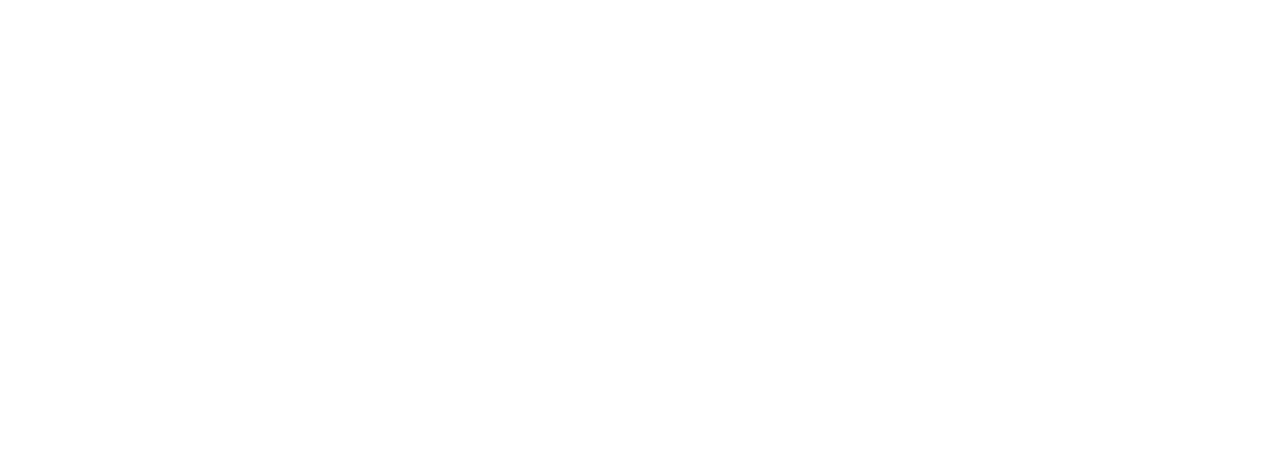
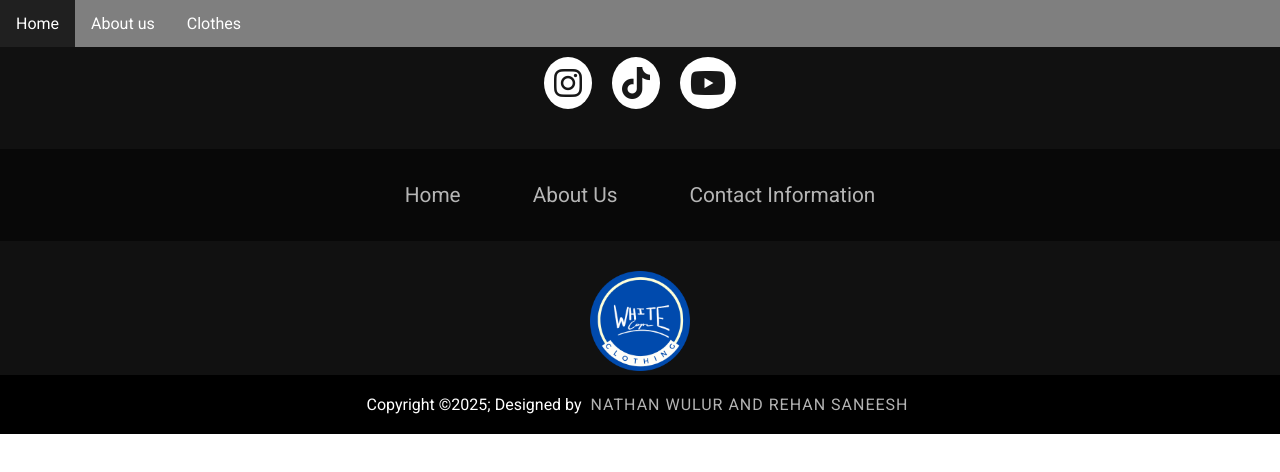
Before and after one commit to NathanWulur623/6th-period-isp-white-caps-clothing-main, a plain HTML site: page 6th-period-isp-white-caps-clothing-main/Mens.html in a window 1280 px wide. Drawn offline with Linux system fonts and the light colour scheme.

Commit message:
Styled the footer

```diff
--- a/6th-period-isp-white-caps-clothing-main/Mens.html
+++ b/6th-period-isp-white-caps-clothing-main/Mens.html
@@ -0,0 +1,52 @@
+<!DOCTYPE html>
+<html lang="en">
+    <head>
+        <meta charset="UTF-8"
+        <meta name="viewport" content="width=device-width, inital-scale=1.0">
+        <link rel="stylesheet" href="theStyle.css">
+        <link rel="stylesheet" href="https://cdnjs.cloudflare.com/ajax/libs/font-awesome/6.7.2/css/all.min.css"
+        integrity="sha512-Evv84Mr4kqVGRNSgIGL/F/aIDqQb7xQ2vcrdIwxfjThSH8CSR7PBEakCr51Ck+w+/U6swU2Im1vVX0SVk9ABhg=="
+        crossorigin="anonymous" referrerpolicy="no-referrer" />
+        <title>White Caps Clothing</title>
+    </head>
+  <body>
+    <div class="video.background">
+        <ul>
+            <li><a href="WebsiteDesign.html">Home</a></li>
+            <li><a href="NewAboutUs.html">About us</a></li>
+            <li class="dropdown">
+              <a href="javascript:void(0)" class="dropbtn">Clothes</a>
+              <div class="dropdown-content">
+                <a href="Mens.html">Mens</a>
+                <a href="Womens.html">Womens</a>
+                <a href="Caps.html">Caps</a>
+              </div>
+            </li>
+          </ul>
+          </div>
+
+  <footer>
+    <div class="footerContainer">
+      <div class="socialIcons">
+          <a href="https://www.instagram.com/whitecapsclothing?igsh=bHYxdnh6M3ZuZ3h4"><i class="fa-brands fa-instagram"></i></a>
+          <a href="https://www.instagram.com/whitecapsclothing?igsh=bHYxdnh6M3ZuZ3h4"><i class="fa-brands fa-tiktok"></i></a>
+          <a href="https://www.instagram.com/whitecapsclothing?igsh=bHYxdnh6M3ZuZ3h4"><i class="fa-brands fa-youtube"></i></a>
+      </div>
+      <div class="footerNav">
+          <ul>
+            <li><a href="WebsiteDesign.html">Home</a></li>
+            <li><a href="NewAboutUs.html">About Us</a></li>
+            <li><a href="">Contact Information</a></li>
+          </ul>
+      </div>
+      <div class="circlelogo" align="center">
+        <img src="White Caps Images/WhiteCapsCircleLogo.png" height="100px" width="100px">
+      </div>
+
+      <div class="footerBottom">
+        <p>Copyright &copy;2025; Designed by <span class="designer">Nathan Wulur and Rehan Saneesh</span> </p>
+      </div>
+    </div>
+  </footer>
+</body>
+</html>
--- a/6th-period-isp-white-caps-clothing-main/theStyle.css
+++ b/6th-period-isp-white-caps-clothing-main/theStyle.css
@@ -490,12 +490,105 @@ span.price {
   z-index: 1;
 }
 
-// <uniquifier>: Use a unique and descriptive class name
-// <weight>: Use a value from 100 to 400
 
-.playwrite-au-sa-uniquifier> {
-  font-family: "Playwrite AU SA", serif;
-  font-optical-sizing: auto;
-  font-weight: <weight>;
-  font-style: normal;
+*{
+  padding:0;
+  margin:0;
+  box-sizing: border-box;
+
 }
+
+.footer{
+  background-color: #111;
+
+}
+
+.footerContainer{
+  width:100%;
+  padding: 70px 30x 20px;
+  background-color: #111;
+
+}
+
+.socialIcons{
+  display:flex;
+  justify-content: center;
+}
+
+.socialIcons a{
+  text-decoration:none;
+  padding: 10px;
+  background-color: white;
+  margin: 10px;
+  border-radius: 50%;
+}
+
+.socialIcons a i{
+  font-size: 2em;
+  color: black;
+  opacity: 0.9;
+
+}
+
+.socialIcons a:hover {
+  background-color: #111;
+  transition: 0.5s;
+}
+
+.socialIcons a:hover i {
+  color: white;
+  transition: 0.5s;
+}
+
+.footerNav{
+  background-color: #111;
+  margin: 30px 0;
+}
+
+.footerNav ul{
+  display: flex;
+  justify-content: center;
+}
+
+.footerNav ul li a{
+  color: white;
+  margin: 20px;
+  text-decoration: none;
+  font-size: 1.3em;
+  opacity: 0.7;
+  transition: 0.5s;
+
+}
+
+.footerNav ul li a hover{
+  opacity: 1;
+
+}
+
+.footerBottom{
+  background-color: #000;
+  color:white;
+  padding: 20px;
+  text-align: center;
+}
+
+.designer{
+  opacity: 0.7;
+  text-transform: uppercase;
+  letter-spacing: 1px;
+  font-weight: 400;
+  margin: 0 5px;
+}
+
+@media (max-width: 700px){
+  .footerNav ul{
+
+    flex-direction: center;
+  }
+
+  .footerNav ul li{
+    width: 100%;
+    text-align: center;
+    margin: 10px;
+  }
+}
```
Also changed, not shown: 6th-period-isp-white-caps-clothing-main/NewAboutUs.html (+10 -2 lines), 6th-period-isp-white-caps-clothing-main/WebsiteDesign.html (+23 -0 lines), 6th-period-isp-white-caps-clothing-main/Womens.html (+52 -0 lines).
